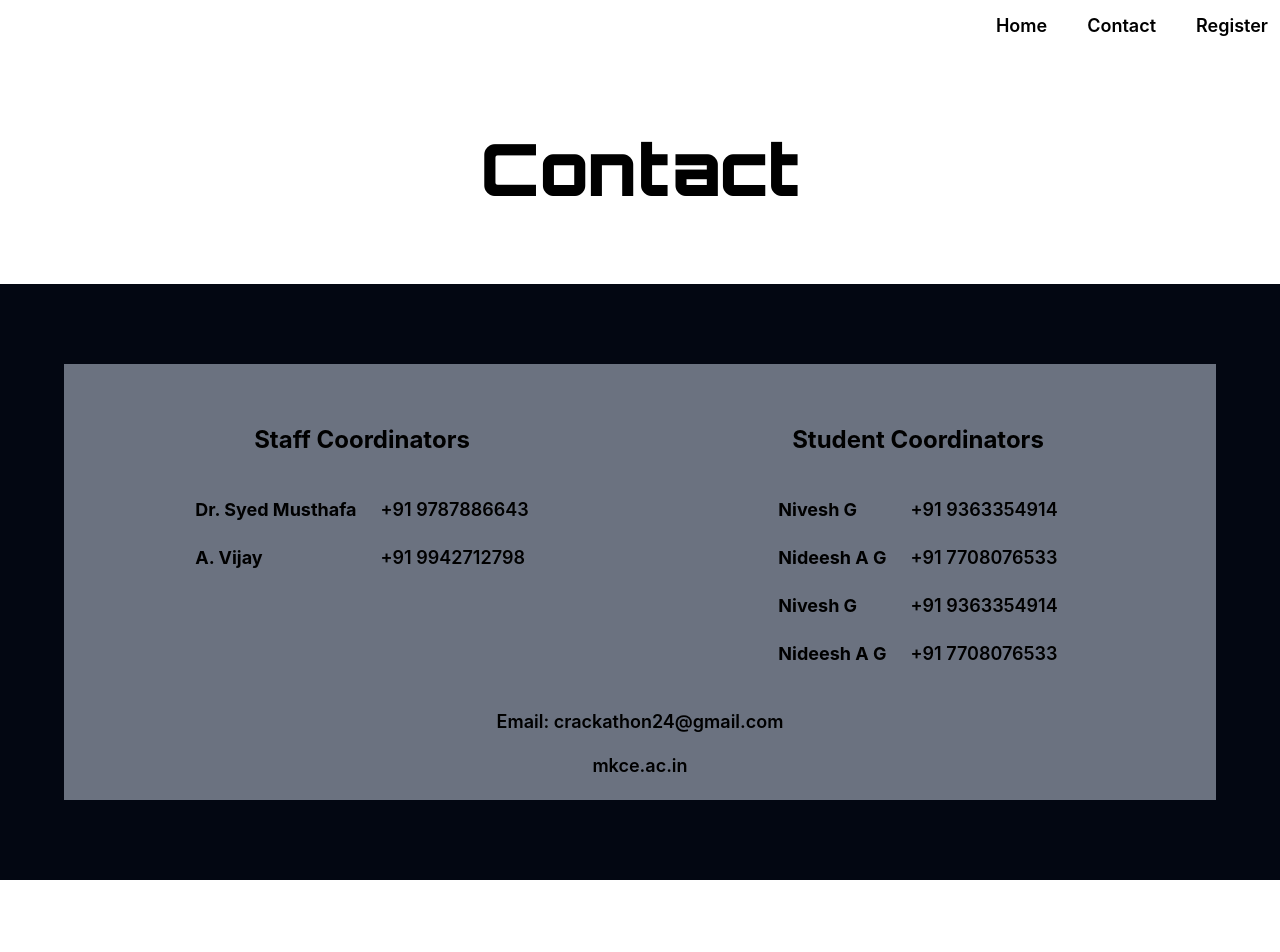
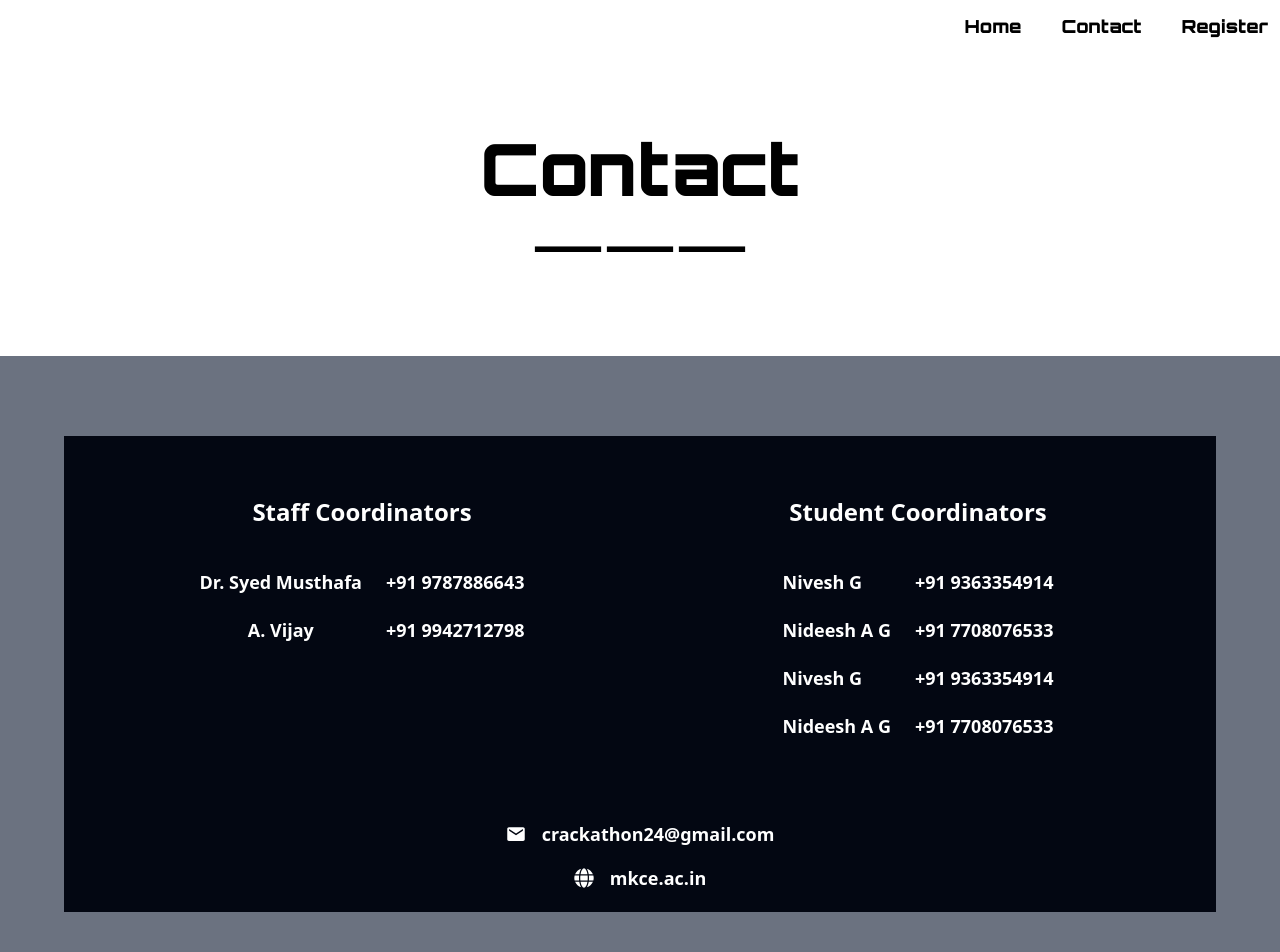
Before and after one commit to sivasankar-s/hackathon-website, a React (Vite) app: page /contact in a window 1280 px wide. Shown: the top 952 px of the page. Built offline with nearby package versions, Linux system fonts and the light colour scheme; a web font is replaced by a local one.

Commit message:
underlines and hover animations

```diff
--- a/src/components/Dates.jsx
+++ b/src/components/Dates.jsx
@@ -7,7 +7,7 @@ const Dates = () => {
   return (
     <div className='mt-12 lg:mt-44 px-16 '>
 
-<h1 className='font-orbitron text-2xl lg:text-6xl header-gradient  text-center mb-12'>Important Dates</h1>
+<h1 className="font-orbitron text-2xl lg:text-6xl  after:content-['―――'] after:block text-center mb-12">Important Dates</h1>
 
 <div className='flex justify-center'>
 <img src={dates} className=' lg:w-1/3'/>
--- a/src/components/Guidelines.jsx
+++ b/src/components/Guidelines.jsx
@@ -3,7 +3,7 @@ import React from 'react'
 const Guidelines = ({pref}) => {
   return (
     <div ref={pref} className='mt-12 lg:mt-44 px-6 lg:px-16 '>
-        <h1 className='font-orbitron text-2xl lg:text-6xl  text-center mb-12'>Guidelines</h1>
+        <h1 className='font-orbitron text-2xl lg:text-6xl after:content-["―――"] after:block text-center mb-12'>Guidelines</h1>
 
         <h3 className='font-orbitron text-xl lg:text-4xl  text-center mb-10'>Idea Submission</h3>
         <div className='flex justify-center mb-12 '>
--- a/src/components/Hero.jsx
+++ b/src/components/Hero.jsx
@@ -2,8 +2,8 @@ import React from 'react'
 
 const Hero = ({pref}) => {
   return (
-    <div ref={pref} className='bg-zinc-800 flex relative mt-20 lg:mt-14 pt-14 gap-y-10  lg:gap-y-0 flex-col h-[70vh] lg:h-[95vh] items-center justify-center border-2 border-black'>
-      <p className='absolute top-0 left-1 lg:left-4 text-xs lg:text-lg p-1.5 font-semibold bg-yellow-500 rounded-lg lg:p-3'>No Fee for Idea Registration</p>
+    <div ref={pref} className='bg-zinc-800 flex relative mt-20 lg:mt-14 pt-14 gap-y-10  lg:gap-y-0 flex-col h-[70vh] lg:h-[95vh] items-center justify-center '>
+      <p className='absolute top-3 left-1 lg:left-4 text-xs lg:text-lg p-1.5 font-semibold bg-yellow-500 rounded-lg lg:p-3'>No Fee for Idea Registration</p>
         <div className='text-center'>
         <h1 className='font-bold text-4xl lg:text-9xl lg:mt-12 text-white  font-orbitron'>Crackathon 2.0</h1>
         <h1 className='font-bold text-4xl mt-5 lg:text-7xl  lg:mt-10 text-white  font-orbitron'>2024</h1>
--- a/src/components/Navbar.jsx
+++ b/src/components/Navbar.jsx
@@ -5,9 +5,9 @@ const Navbar = () => {
   return (
     <div className=' flex justify-end   text-sm gap-4 lg:text-lg sm:gap-10 font-medium font-orbitron p-3'>
       {/* absolute top-0 right-0 left-0 */}
-      <Link to='/' className='font-semibold'>Home</Link>
-      <Link to='/contact' className=' font-semibold'>Contact</Link>
-      <Link to='/register' className=' font-semibold'>Register</Link>
+      <Link to='/' className="font-semibold navunderline">Home</Link>
+      <Link to='/contact' className=' font-semibold navunderline'>Contact</Link>
+      <Link to='/register' className=' font-semibold navunderline'>Register</Link>
     </div>
   )
 }
--- a/src/components/Prize.jsx
+++ b/src/components/Prize.jsx
@@ -6,7 +6,7 @@ import three from '../assets/3rd-place.png'
 const Prize = ({pref}) => {
   return (
     <div ref={pref} className='mt-20 lg:mt-44'>
-        <h1 className='font-orbitron text-2xl lg:text-6xl  text-center mb-12'>Prize Amount</h1>
+        <h1 className='font-orbitron text-2xl lg:text-6xl after:content-["―――"] after:block  text-center mb-12'>Prize Amount</h1>
 
         <div className='flex flex-wrap justify-around gap-8'>
 
--- a/src/components/RegisterButton.jsx
+++ b/src/components/RegisterButton.jsx
@@ -5,7 +5,7 @@ const RegisterButton = ({pref}) => {
   return (
     <div ref={pref} className='flex justify-center mt-10'>
         <Link to='/'
-        className='font-orbitron bg-yellow-500 py-5 px-10 text-xl font-semibold rounded-full'
+        className='font-orbitron bg-gradient-to-r from-orange-600 to-yellow-400 border-4 hover:border-4 hover:border-black transition-all ease-in-out py-5 px-10 text-xl font-semibold rounded-full'
         >
             Register Now
         </Link>
--- a/src/components/Theme.jsx
+++ b/src/components/Theme.jsx
@@ -4,7 +4,7 @@ import arvr from '../assets/arvr.jpg'
 const Theme = ({pref}) => {
   return (
     <div ref={pref} className='mt-12 lg:mt-44 px-6 sm:px-16 '>
-        <h1 className='font-orbitron text-2xl lg:text-6xl text-center mb-12'>Theme</h1>
+        <h1 className='font-orbitron text-2xl lg:text-6xl after:content-["―――"] after:block text-center mb-12'>Theme</h1>
 
         <div className='flex flex-wrap justify-center'>
 
--- a/src/index.css
+++ b/src/index.css
@@ -5,9 +5,9 @@
 .header-gradient {
     @apply bg-gradient-to-r from-stone-950 to-stone-500  text-transparent bg-clip-text;
 }
-*{
+/* *{
     font-family:SF Pro Display,SF Pro Icons,AOS Icons,Helvetica Neue,Helvetica,Arial,sans-serif;
-}
+} */
 
 @layer base {
     .font-outline-2 {
@@ -16,4 +16,16 @@
     .font-outline-4 {
       -webkit-text-stroke: 4px black;
     }
+
+    .navunderline {
+        @apply block after:block after:content-[''] after:absolute after:h-[3px] after:bg-black after:w-16 after:scale-x-0 after:hover:scale-x-100 after:transition after:duration-300 after:origin-center;
+    }
+
+    .btn2 span:first-child{
+        transform: translateX(-101%);
+        transition: transform .3s ease-in
+      }
+      .btn2:hover span{
+        transform: translateX(0)
+      }
   }
--- a/src/pages/Contact.jsx
+++ b/src/pages/Contact.jsx
@@ -2,23 +2,25 @@ import React from 'react'
 import Navbar from '../components/Navbar'
 import { Link } from 'react-router-dom'
 import Footer from '../components/Footer'
+import { IoMdMail } from "react-icons/io";
+import { FaGlobe } from "react-icons/fa";
 
 const Contact = () => {
   return (
     <div className='h-screen w-auto sm:w-full bg-white flex flex-col '>
 
         <Navbar />
-        <h1 className='mt-20 text-4xl lg:text-7xl font-orbitron text-center mb-20'>Contact</h1>
+        <h1 className='mt-20 text-4xl lg:text-7xl font-orbitron text-center after:content-["―――"] after:block mb-20'>Contact</h1>
 
-        <div className='bg-gray-950'>
-        <div className='m-20 p-5 mx-6 lg:mx-16 bg-gray-500 '>
+        <div className='bg-gray-500'>
+        <div className='m-20 p-5 mx-6 lg:mx-16 bg-gray-950 '>
 
-            <div className='flex flex-wrap gap-y-10 my-10 justify-center '>
-                <div className='flex flex-col   lg:w-1/2 '>
+            <div className='flex flex-wrap gap-y-10 my-10 justify-center text-white '>
+                <div className='flex flex-col  items-center lg:w-1/2 '>
                     <h3 className='text-2xl text-center font-bold mb-10'>Staff Coordinators</h3>
 
-                    <div className='flex justify-center space-x-6'>
-                    <div className='flex flex-col gap-y-5'>
+                    <div className='flex justify-center space-x-6 '>
+                    <div className='flex  flex-col gap-y-5 text-center'>
                         <p className='text-lg font-bold'>Dr. Syed Musthafa </p>
                         <p className='text-lg font-bold'>A. Vijay </p>
                     </div>
@@ -36,8 +38,8 @@ const Contact = () => {
 
                     <h3 className='text-2xl text-center font-bold mb-10'>Student Coordinators</h3>
 
-                    <div className='flex justify-center space-x-6'>
-                        <div className='flex flex-col gap-y-5'>
+                    <div className='flex justify-center space-x-6 '>
+                        <div className='flex flex-col gap-y-5 '>
                             <p className='text-lg font-bold'>Nivesh G </p>
                             <p className='text-lg font-bold'>Nideesh A G </p>
                             <p className='text-lg font-bold'>Nivesh G </p>
@@ -58,8 +60,20 @@ const Contact = () => {
 
             </div>
 
-            <h4 className='mt-10 text-lg font-semibold text-center'>Email: crackathon24@gmail.com</h4>
-            <Link target='_blank' to='https://mkce.ac.in/' className='mt-4 text-lg font-semibold block text-center'>mkce.ac.in</Link>
+            <div className='flex items-center justify-center'>
+                <div className='text-white items-center mt-10 mr-4 text-xl'>
+                    <IoMdMail />
+                </div>
+                <h4 className='mt-10 text-lg font-semibold text-center text-white'> crackathon24@gmail.com</h4>
+            </div>
+
+            <div className='flex items-center justify-center'>
+                <div className='text-white items-center mt-4 mr-4 text-xl'>
+                    <FaGlobe />
+                </div>
+            <Link target='_blank' to='https://mkce.ac.in/' className='mt-4 text-lg font-semibold block text-center text-white'>mkce.ac.in</Link>
+            </div>
+
         </div>
         </div>
 
```
